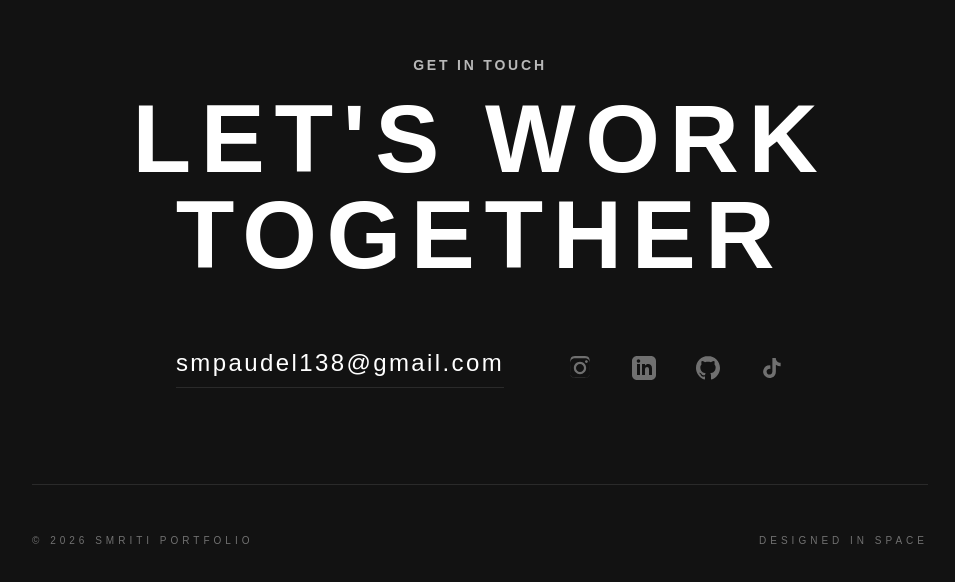
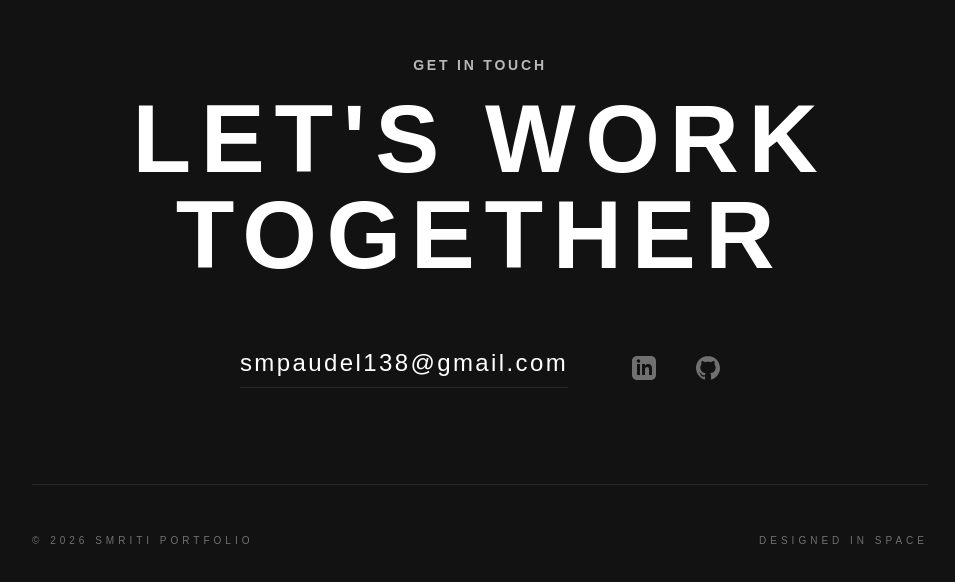
Before and after one commit to Smriti-leduap/Portfolio, a React (Vite) app: page / in a window 1280 px wide. Shown: the part 2530-3112 px from the top of the page, without its empty margins (160-1115 px from the left). Built offline with nearby package versions, Linux system fonts and the light colour scheme; a web font is replaced by a local one.

Commit message:
updates on links

```diff
--- a/src/components/Contact.jsx
+++ b/src/components/Contact.jsx
@@ -3,17 +3,8 @@ import React from 'react';
 const Contact = () => {
   const socials = [
     {
-      name: 'Instagram',
-      url: 'https://www.instagram.com/smriti_paudel1/',
-      icon: (
-        <svg className="w-6 h-6" fill="currentColor" viewBox="0 0 24 24">
-          <path d="M12 2.163c3.204 0 3.584.012 4.85.07 1.366.062 2.633.332 3.608 1.308.975.975 1.246 2.242 1.308 3.607.058 1.266.07 1.646.07 4.85s-.012 3.584-.07 4.85c-.062 1.366-.333 2.633-1.308 3.608-.975.975-2.242 1.246-3.607 1.308-1.266.058-1.646.07-4.85.07s-3.584-.012-4.85-.07c-1.366-.062-2.633-.333-3.608-1.308-.975-.975-1.246-2.242-1.308-3.607-.058-1.266-.07-1.646-.07-4.85s.012-3.584.07-4.85c.062-1.366.332-2.633 1.308-3.608.975-.975 2.242-1.246 3.607-1.308 1.266-.058 1.646-.07 4.85-.07zm0-2.163c-3.259 0-3.667.014-4.947.072-4.358.2-4.78 2.618-4.803 6.11-.001 1.056-.002 2.032-.002 4.819 0 2.786.001 3.762.002 4.819.023 3.49 0.444 5.91 4.803 6.11 1.28.058 1.688.072 4.947.072 3.259 0 3.667-.014 4.947-.072 4.354-.2 4.782-2.618 4.803-6.11 0.001-1.056.002-2.032.002-4.819 0-2.786-.001-3.762-.002-4.819-.023-3.49-0.444-5.91-4.803-6.11-1.28-.058-1.688-.072-4.947-.072zm0 5.838c-3.403 0-6.162 2.759-6.162 6.162s2.759 6.163 6.162 6.163 6.162-2.759 6.162-6.163c0-3.403-2.759-6.162-6.162-6.162zm0 10.162c-2.209 0-4-1.79-4-4 0-2.209 1.791-4 4-4s4 1.791 4 4c0 2.21-1.791 4-4 4zm6.406-11.845c0.796 0 1.441.645 1.441 1.44s-.645 1.44-1.441 1.44c-.795 0-1.439-.645-1.439-1.44s0.644-1.44 1.439-1.44z" />
-        </svg>
-      )
-    },
-    {
       name: 'LinkedIn',
-      url: 'https://linkedin.com',
+      url: 'https://www.linkedin.com/in/smriti-paudel-47028a343/',
       icon: (
         <svg className="w-6 h-6" fill="currentColor" viewBox="0 0 24 24">
           <path d="M19 0h-14c-2.761 0-5 2.239-5 5v14c0 2.761 2.239 5 5 5h14c2.762 0 5-2.239 5-5v-14c0-2.761-2.238-5-5-5zm-11 19h-3v-11h3v11zm-1.5-12.268c-.966 0-1.75-.79-1.75-1.764s.784-1.764 1.75-1.764 1.75.79 1.75 1.764-.783 1.764-1.75 1.764zm13.5 12.268h-3v-5.604c0-3.368-4-3.113-4 0v5.604h-3v-11h3v1.765c1.396-2.586 7-2.777 7 2.476v6.759z" />
@@ -26,15 +17,6 @@ const Contact = () => {
       icon: (
         <svg className="w-6 h-6" fill="currentColor" viewBox="0 0 24 24">
           <path d="M12 0c-6.626 0-12 5.373-12 12 0 5.302 3.438 9.8 8.207 11.387.599.111.793-.261.793-.577v-2.234c-3.338.726-4.042-1.416-4.042-1.416-.546-1.387-1.333-1.756-1.333-1.756-1.089-.745.083-.729.083-.729 1.205.084 1.839 1.237 1.839 1.237 1.07 1.834 2.807 1.304 3.492.997.107-.775.418-1.305.762-1.604-2.665-.305-5.467-1.334-5.467-5.931 0-1.311.469-2.381 1.236-3.221-.124-.303-.535-1.524.117-3.176 0 0 1.008-.322 3.301 1.23.957-.266 1.983-.399 3.003-.404 1.02.005 2.047.138 3.006.404 2.291-1.552 3.297-1.23 3.297-1.23.653 1.653.242 2.874.118 3.176.77.84 1.235 1.911 1.235 3.221 0 4.609-2.807 5.624-5.479 5.921.43.372.823 1.102.823 2.222v3.293c0 .319.192.694.801.576 4.765-1.589 8.199-6.086 8.199-11.386 0-6.627-5.373-12-12-12z" />
-        </svg>
-      )
-    },
-    {
-      name: 'TikTok',
-      url: 'https://www.tiktok.com/@_muffin_0_',
-      icon: (
-        <svg className="w-6 h-6" fill="currentColor" viewBox="0 0 24 24">
-          <path d="M19.59 6.69a4.83 4.83 0 0 1-3.77-4.25V2h-3.45v13.67a2.89 2.89 0 0 1-5.2 1.74 2.89 2.89 0 0 1 2.31-4.64 2.86 2.86 0 0 1 .88.13V9.4a6.84 6.84 0 0 0-1-.05A6.33 6.33 0 0 0 5 20.1a6.34 6.34 0 0 0 10.86-4.43v-7a8.16 8.16 0 0 0 4.77 1.52v-3.4a4.85 4.85 0 0 1-.54-.05z" />
         </svg>
       )
     }
--- a/src/components/Hero.jsx
+++ b/src/components/Hero.jsx
@@ -19,7 +19,7 @@ const Hero = ({ onLoadingStart }) => {
     setRoleIndex((prev) => (prev + 1) % roles.length);
   };
 
-  // Detect theme
+
   useEffect(() => {
     const root = document.documentElement;
     const updateTheme = () => setIsDarkTheme(root.classList.contains('dark'));
@@ -31,7 +31,7 @@ const Hero = ({ onLoadingStart }) => {
     return () => observer.disconnect();
   }, []);
 
-  // Typing effect
+
   useEffect(() => {
     let timer;
     const currentRole = roles[roleIndex];
@@ -64,7 +64,6 @@ const Hero = ({ onLoadingStart }) => {
 
 
 
-      {/* Content */}
       <div className="relative z-10 animate-[fadeIn_1s_ease-out] px-6 md:px-10">
         <p className="text-sm md:text-base font-black tracking-[0.3em] dark:text-white/90 text-indigo-950 uppercase mb-1">
           HI, I'M
--- a/src/components/Navbar.jsx
+++ b/src/components/Navbar.jsx
@@ -10,7 +10,6 @@ const Navbar = ({ theme, toggleTheme, activeSection }) => {
 
   return (
     <nav className="fixed top-0 left-0 w-full flex justify-between items-center px-10 py-8 z-50">
-      {/* Centered Links */}
       <div className="flex-1 flex justify-center">
         <ul className="flex space-x-12">
           {links.map((link) => (
@@ -30,7 +29,6 @@ const Navbar = ({ theme, toggleTheme, activeSection }) => {
         </ul>
       </div>
 
-      {/* Theme Toggle */}
       <div className="flex-0 flex justify-end">
         <button
           onClick={toggleTheme}
--- a/src/components/ProjectDetail.jsx
+++ b/src/components/ProjectDetail.jsx
@@ -5,7 +5,6 @@ const ProjectDetail = ({ project, onBack }) => {
 
   const handleBack = () => {
     onBack();
-    // After state resets and DOM re-renders, scroll to works section
     setTimeout(() => {
       const worksSection = document.getElementById('works');
       if (worksSection) {
@@ -17,7 +16,6 @@ const ProjectDetail = ({ project, onBack }) => {
   return (
     <div className="fixed inset-0 z-[100] bg-white dark:bg-zinc-950 overflow-y-auto animate-[fadeIn_0.5s_ease-out]">
       <div className="max-w-6xl mx-auto px-8 md:px-20 py-24">
-        {/* Navigation */}
         <button
           onClick={handleBack}
           className="flex items-center gap-4 text-xs font-black tracking-widest uppercase mb-16 group dark:text-white text-indigo-950"
@@ -27,7 +25,6 @@ const ProjectDetail = ({ project, onBack }) => {
         </button>
 
         <div className="grid grid-cols-1 lg:grid-cols-2 gap-20 items-start">
-          {/* Visuals */}
           <div className="space-y-12">
             <div className="rounded-3xl overflow-hidden bg-black/5 dark:bg-white/5 border border-black/10 dark:border-white/10 shadow-2xl">
               <img src={project.detailImage || project.image} alt={project.title} className="w-full h-auto" />
@@ -42,7 +39,6 @@ const ProjectDetail = ({ project, onBack }) => {
             </div>
           </div>
 
-          {/* Context */}
           <div className="sticky top-24 space-y-12">
             <div>
               <p className="text-xs font-black tracking-[0.4em] uppercase text-yellow-500 mb-6">{project.category}</p>
@@ -87,7 +83,6 @@ const ProjectDetail = ({ project, onBack }) => {
           </div>
         </div>
 
-        {/* Next/Prev simple placeholder */}
         <div className="mt-32 pt-24 border-t border-black/10 dark:border-white/10 flex justify-between items-center text-xs font-black tracking-[0.3em] uppercase dark:text-white/20 text-indigo-950/20 italic">
           <span>SMRITI PORTFOLIO</span>
           <span>DESIGNED IN SPACE</span>
--- a/src/components/Projects.jsx
+++ b/src/components/Projects.jsx
@@ -52,7 +52,6 @@ const ProjectCard = ({ title, titleLines, category, url, image, detailImage, det
           </div>
         )}
 
-        {/* Overlay with two buttons */}
         <div className="absolute inset-0 bg-black/60 opacity-0 group-hover:opacity-100 transition-opacity flex flex-col items-center justify-center gap-4">
           <button
             onClick={() => onViewDetails({ title, titleLines, category, image, detailImage, details, url, additionalImages })}
@@ -205,7 +204,6 @@ const Projects = ({ onViewDetails, onLoadingStart }) => {
           </div>
         </div>
 
-        {/* Sub-categories for Designer */}
         {activeTab === 'designer' && (
           <div className="flex flex-wrap gap-6 mb-12 animate-[fadeIn_0.5s_ease-out]">
             {designerCategories.map(cat => (
--- a/src/index.css
+++ b/src/index.css
@@ -23,7 +23,6 @@
     @apply font-display antialiased transition-colors duration-300 overflow-x-hidden;
   }
 
-  /* Global text readability */
   .dark {
     color-scheme: dark;
   }
```
Also changed, not shown: src/App.jsx (+0 -7 lines), src/components/Loader.jsx (+2 -5 lines), 1 other file (tests, documents, lock files or other folders).
